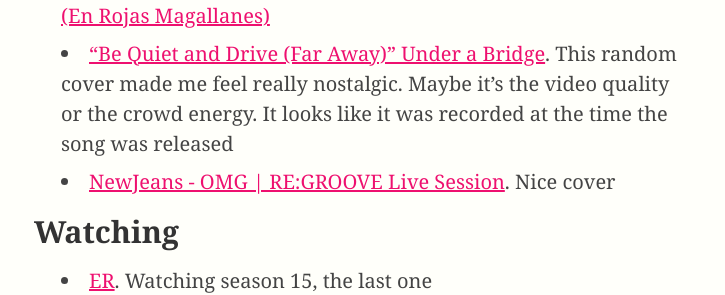
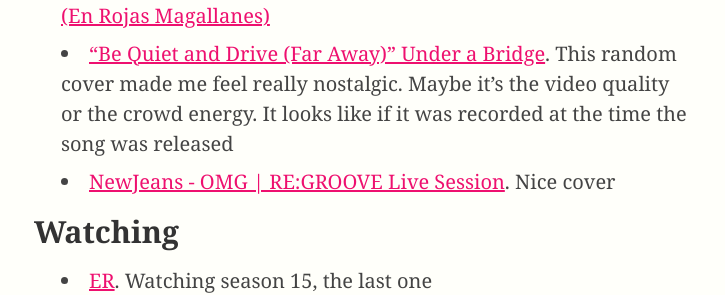
Before and after one commit to janogonzalez/janogonzalez.github.io, a Jekyll site: the page built from _posts/2026-11-08-week-45-of-2026.md, in a window 1280 px wide. Shown: the part 1424-1719 px from the top of the page, without its empty margins (276-1001 px from the left). Built offline with Jekyll 4.4.1, drawn with Linux system fonts in a browser that asks for light colours.

Commit message:
Add missing word

```diff
--- a/_posts/2026-11-08-week-45-of-2026.md
+++ b/_posts/2026-11-08-week-45-of-2026.md
@@ -32,7 +32,7 @@
 Other:
 
 - [Asia Menor - Vi al diablo + Flores del naranjo + La Naturaleza (En Rojas Magallanes)][]
-- ["Be Quiet and Drive (Far Away)" Under a Bridge][]. This random cover made me feel really nostalgic. Maybe it's the video quality or the crowd energy. It looks like it was recorded at the time the song was released
+- ["Be Quiet and Drive (Far Away)" Under a Bridge][]. This random cover made me feel really nostalgic. Maybe it's the video quality or the crowd energy. It looks like if it was recorded at the time the song was released
 - [NewJeans - OMG \| RE:GROOVE Live Session]. Nice cover
 
 ## Watching
```
